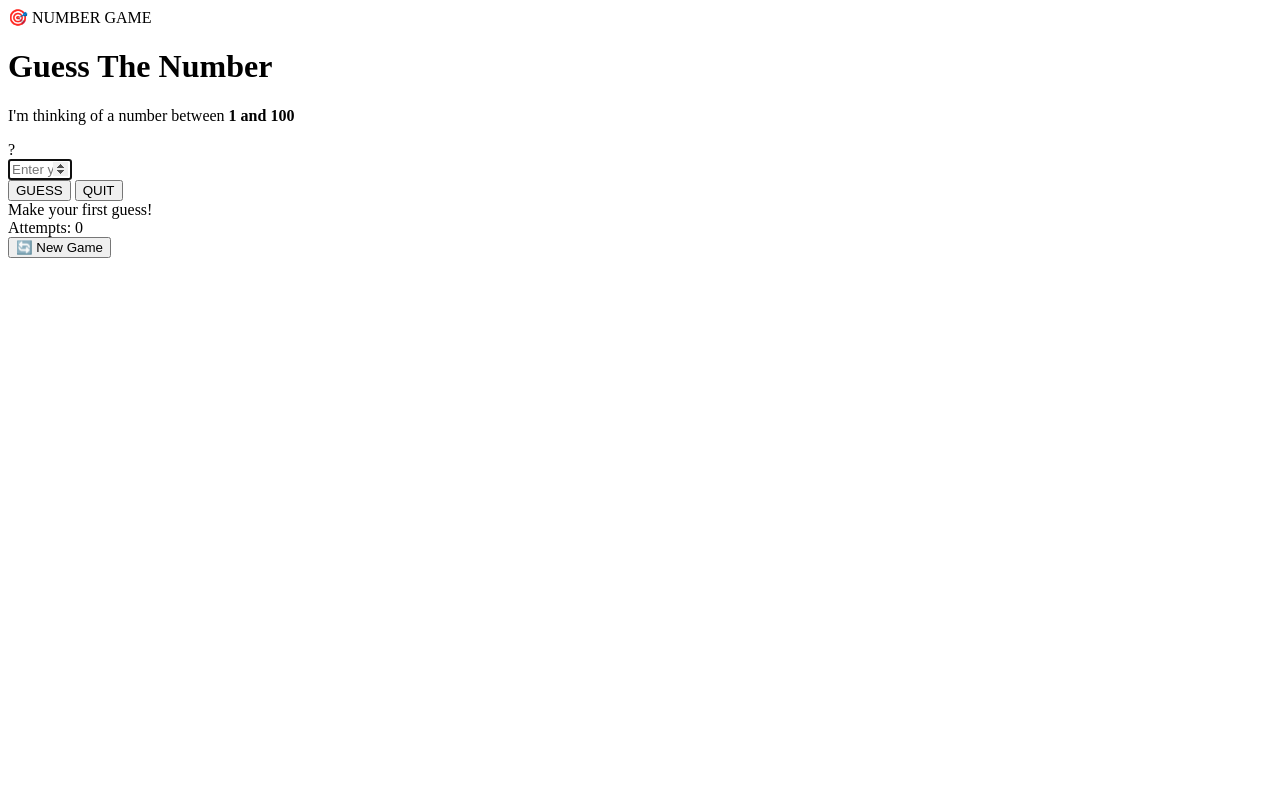
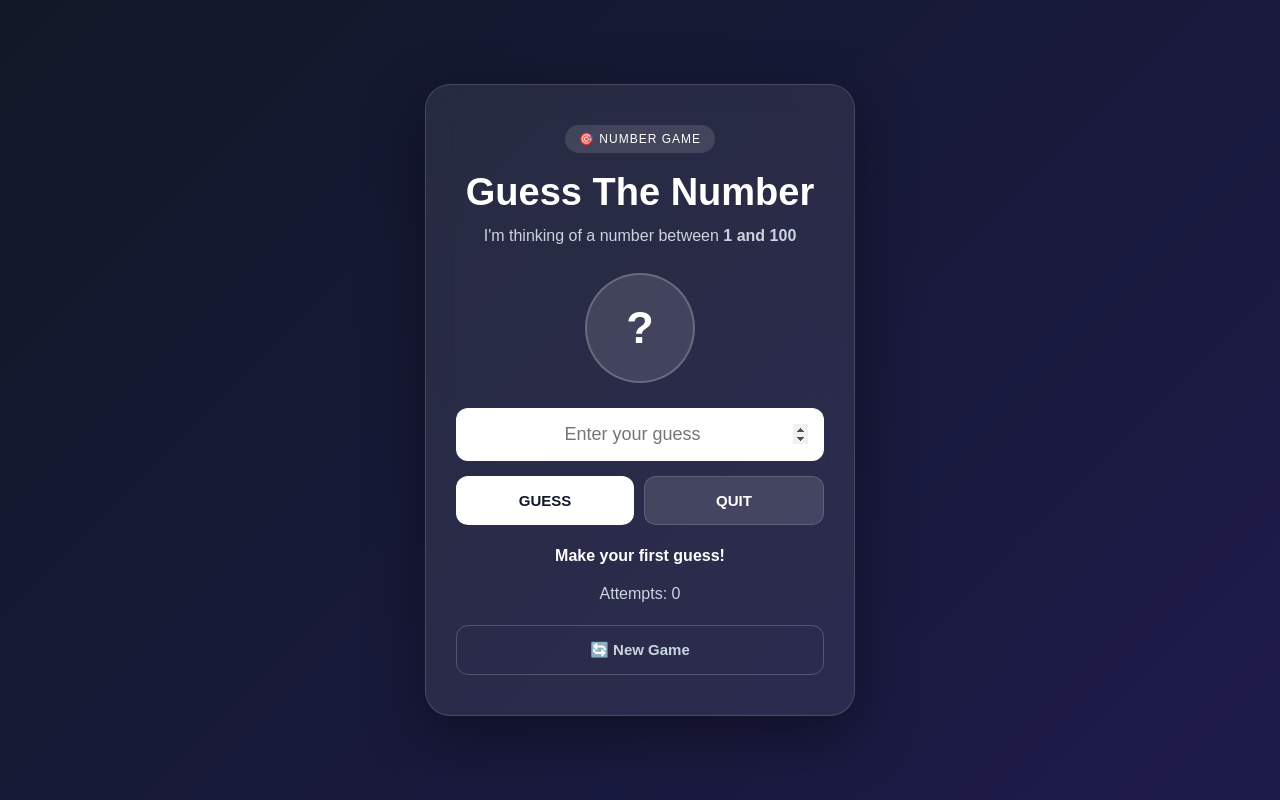
Before and after one commit to anasahmadcseweb/Number-Guessing-Game, a plain HTML site: page index.html in a window 1280 px wide. Drawn offline with Linux system fonts and the light colour scheme.

Commit message:
Change stylesheet link in index.html
Updated the stylesheet link from 'quick.css' to 'style.css'.

```diff
--- a/index.html
+++ b/index.html
@@ -6,7 +6,7 @@
 
     <title>Guess The Number</title>
 
-    <link rel="stylesheet" href="quick.css">
+    <link rel="stylesheet" href="style.css">
 </head>
 
 <body>
```
